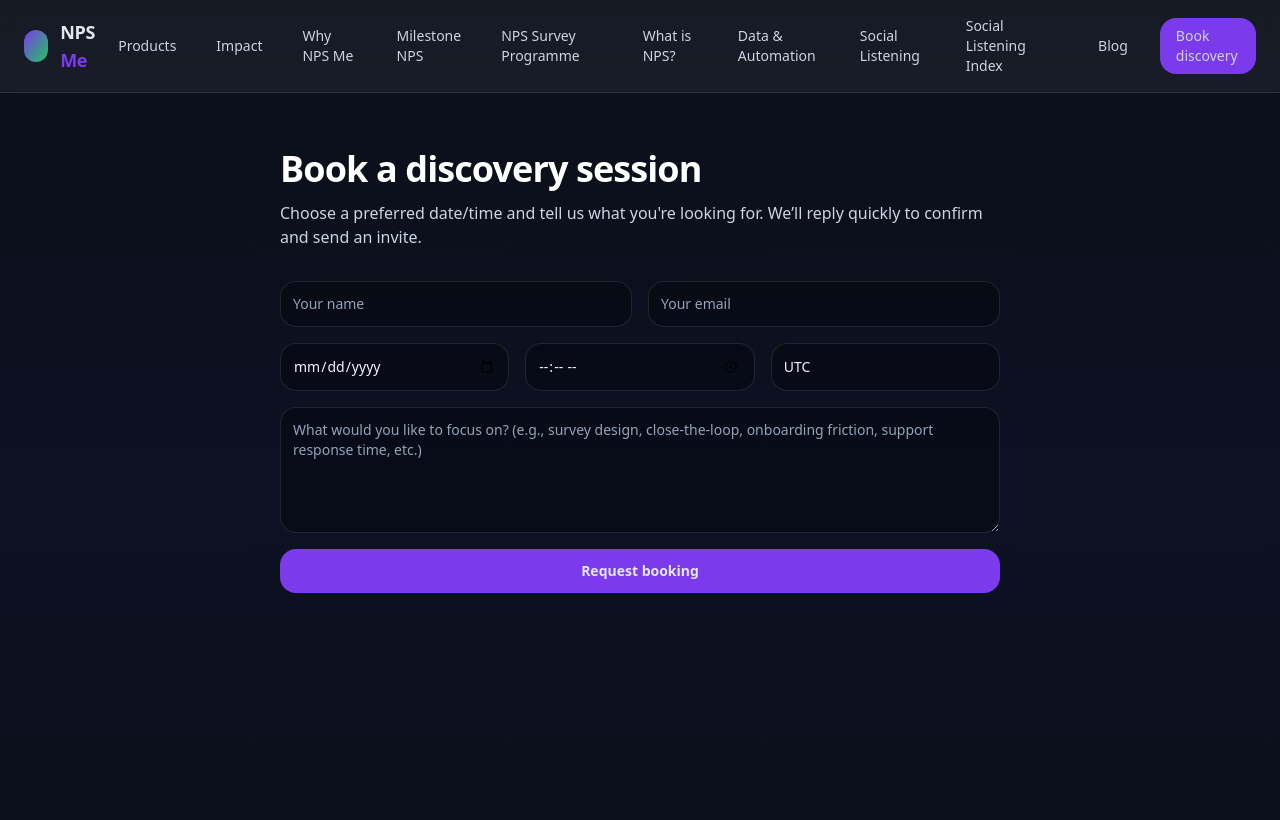
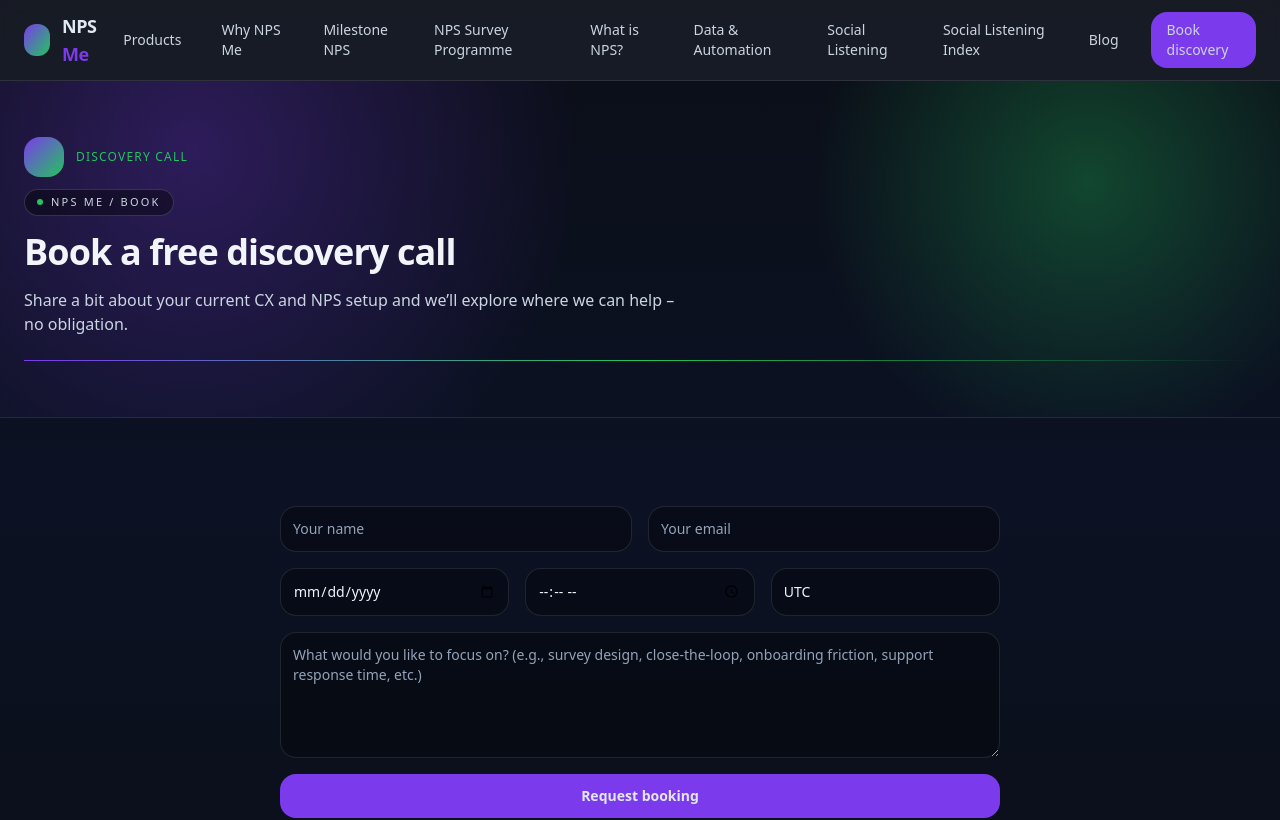
Before and after one commit to CasparRitchie/npsme-site, a React (Vite) app: page /book in a window 1280 px wide. Shown: the top 820 px of the page. Built offline with nearby package versions, Linux system fonts and the light colour scheme.

Commit message:
Update overall page header layout and format, apply to other pages

```diff
--- a/src/Book.jsx
+++ b/src/Book.jsx
@@ -51,12 +51,14 @@ export default function Book() {
         title="Book a discovery session | NPS Me"
         description="Pick a time that works for you and we’ll confirm a 30-minute discovery call to discuss CX and NPS improvement."
       />
+      <PageHeader
+        iconLabel="Discovery call"
+        tag="NPS Me / Book"
+        title="Book a free discovery call"
+        subtitle="Share a bit about your current CX and NPS setup and we’ll explore where we can help – no obligation."
+      />
+
       <section className="mx-auto max-w-3xl px-6 pt-14 pb-20">
-        <h1 className="text-3xl md:text-4xl font-semibold tracking-tight text-white">Book a discovery session</h1>
-        <p className="mt-3 text-slate-300">
-          Choose a preferred date/time and tell us what you're looking for. We’ll reply quickly to confirm and send an invite.
-        </p>
-
         <form
           onSubmit={onSubmit}
           className={`mt-8 grid gap-4 text-left transition ${disabled ? "opacity-60 pointer-events-none" : ""}`}
--- a/src/MilestoneNps.jsx
+++ b/src/MilestoneNps.jsx
@@ -16,8 +16,8 @@ export default function MilestoneNps() {
       />
 
       <PageHeader
-        iconLabel="Milestone / Transactional NPS"
-        tag="CX & NPS / Milestone"
+          iconLabel="Milestone / transactional NPS"
+          tag="NPS Me / Milestone NPS"
         >
           <>
             <h1 className="mt-3 text-3xl sm:text-4xl md:text-5xl leading-tight font-semibold tracking-tight text-white">
--- a/src/NpsMeLanding.jsx
+++ b/src/NpsMeLanding.jsx
@@ -213,7 +213,7 @@ export default function NpsMeLanding() {
         description="Pragmatic CX consulting to diagnose friction, prioritise fixes, and ship measurable gains - lift NPS®, reduce churn, increase repeat purchase."
       />
 
-      {/* Hero using PageHeader wrapper + custom content */}
+      {/* Hero using shared PageHeader shell + custom content */}
       <PageHeader
         iconLabel="NPS Me"
         tag="NPS Me / Home"
@@ -224,7 +224,7 @@ export default function NpsMeLanding() {
               initial={{ opacity: 0, y: 10 }}
               animate={{ opacity: 1, y: 0 }}
               transition={{ duration: 0.6 }}
-              className="text-3xl sm:text-4xl md:text-4xl leading-tight text-balance break-words font-semibold tracking-tight text-white"
+              className="text-3xl sm:text-4xl md:text-5xl leading-tight text-balance break-words font-semibold tracking-tight text-white"
             >
               Customer Experience (CX) consulting to improve{" "}
               <span className="md:whitespace-nowrap">
```
Also changed, not shown: src/routesManifest.js (+26 -26 lines). Lines whose indentation alone changed are shown as unchanged.
